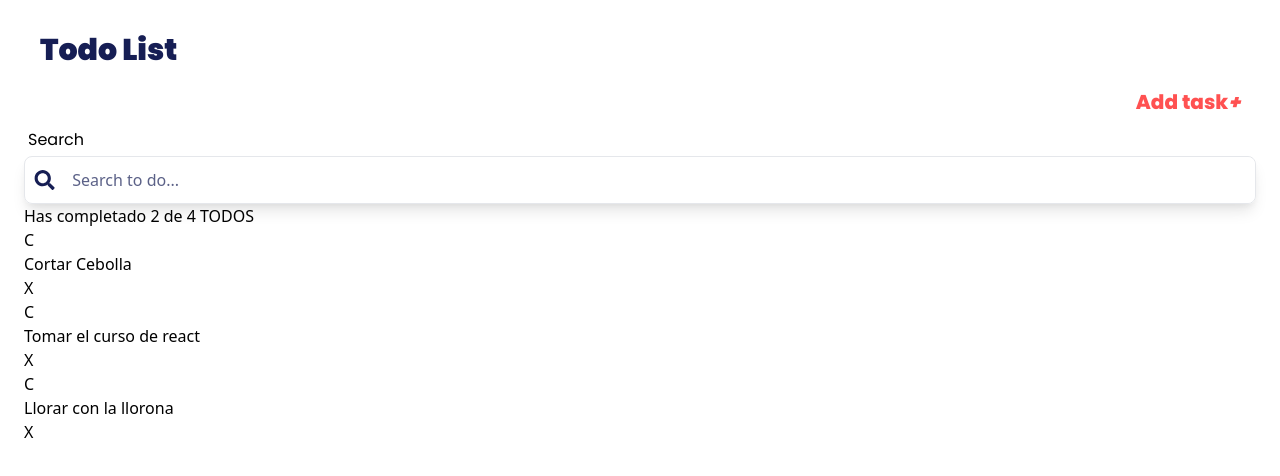
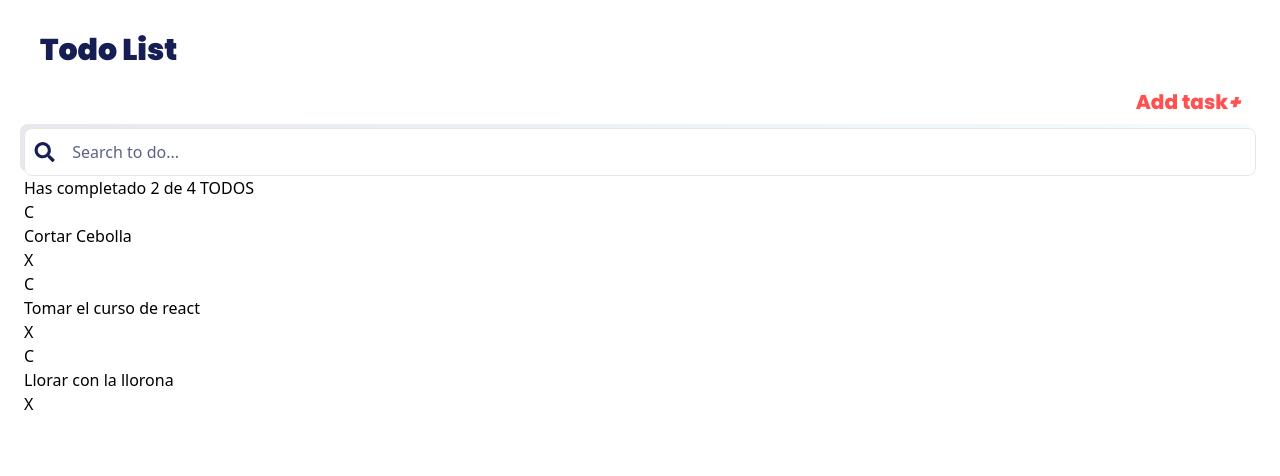
Before and after one commit to JosephMSS/curso-de-introduccion-a-react, a React (Create React App) app: page / in a window 1280 px wide. Shown: the top 476 px of the page. Built offline with nearby package versions, Linux system fonts and the light colour scheme.

Commit message:
Add dropshadow to seach component

```diff
--- a/src/components/TodoSearch.js
+++ b/src/components/TodoSearch.js
@@ -1,11 +1,18 @@
 import React from "react";
 import { FaSearch } from "react-icons/fa";
-function TodoSearch({ id, label, placeholder }) {
+function TodoSearch({ id, placeholder }) {
   return (
-    <div className="flex flex-col">
-      <label className=" ml-1 pb-1 font-poppins " htmlFor={id}>{label}</label>
-      <div className=" rounded-lg shadow-lg flex items-center align-middle border">
-        <FaSearch className="bg-white  text-primary pl-2 h-5 w-8 flex-shrink" />
+    <>
+      <div className="flex flex-col relative ">
+        <div
+          className="absolute inset-1
+        bg-gradient-to-r from-primary to-quaternary
+        rounded-lg blur opacity-10 -ml-2 -mt-2
+
+        "
+        ></div>
+        <div className="relative bg-white rounded-lg flex items-center align-middle border">
+          <FaSearch className="  text-primary pl-2 h-5 w-8 flex-shrink" />
           <input
             id={id}
             className="ml-2 py-3 pl-2 h-full w-full rounded-lg placeholder-primary placeholder-opacity-70 focus:outline-none focus:ring focus:ring-inset focus:border-quaternary "
@@ -14,6 +21,7 @@ function TodoSearch({ id, label, placeholder }) {
           />
         </div>
       </div>
+    </>
   );
 }
 
```
Lines whose indentation alone changed are shown as unchanged.
